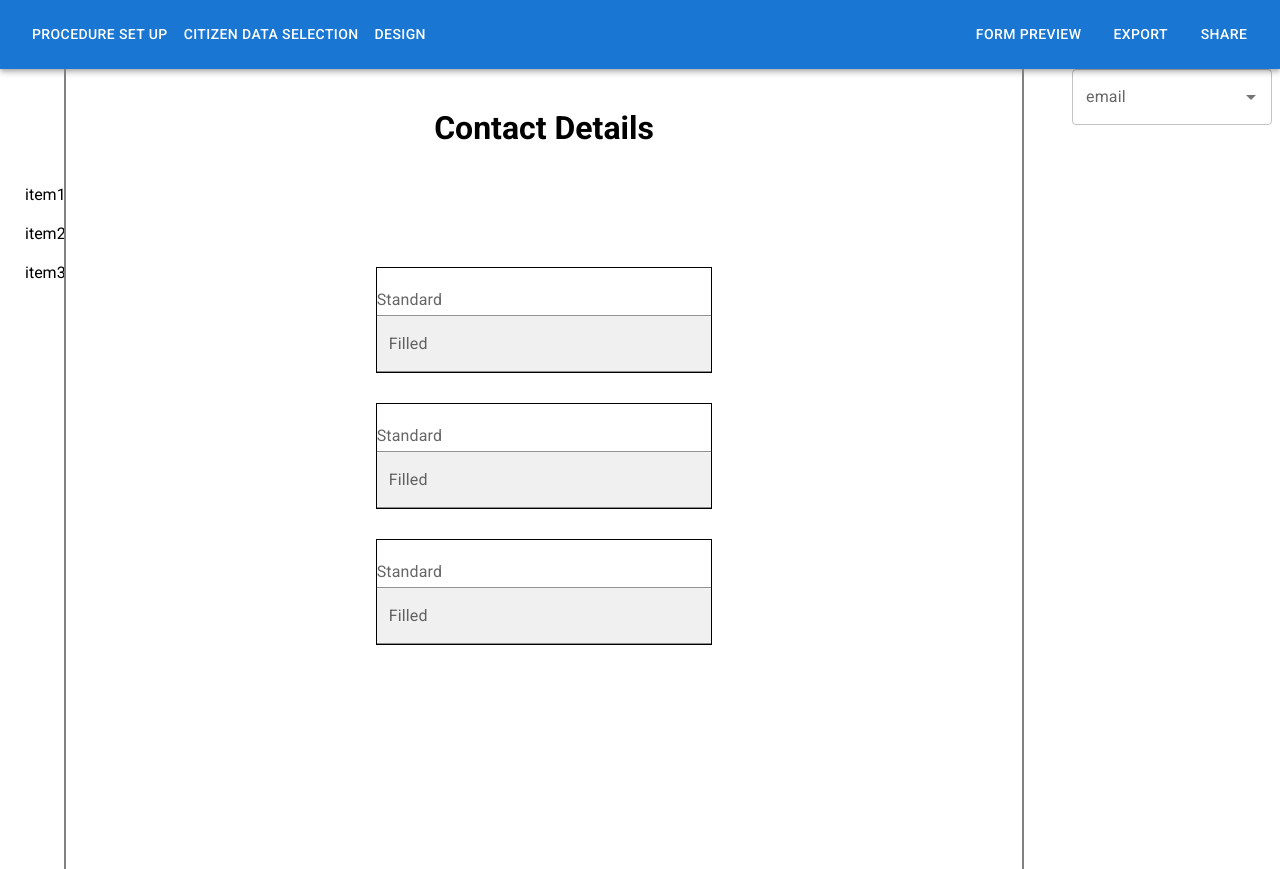
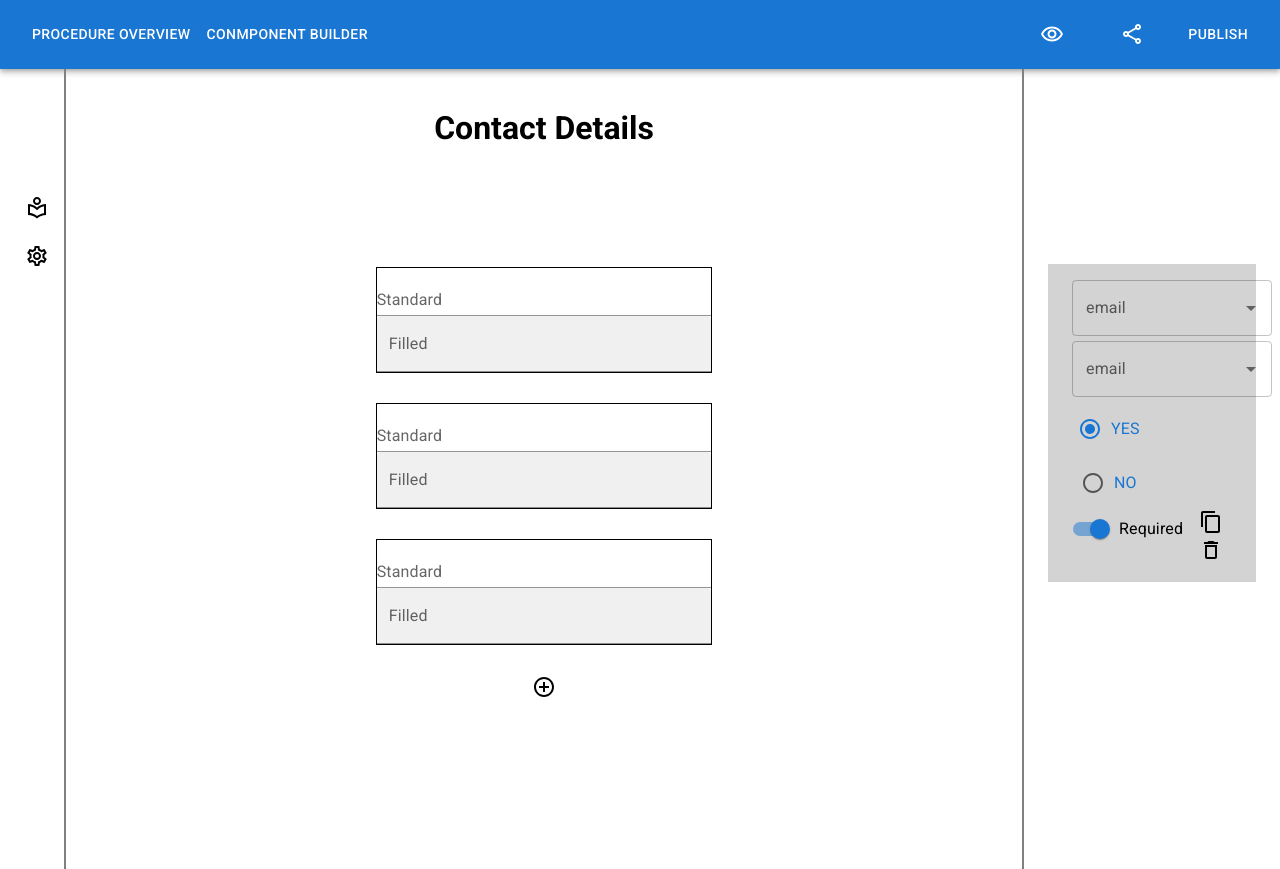
Before and after one commit to osoc22/project-digital-wallet, a React (Create React App) app: page /builder in a window 1280 px wide. Built offline with nearby package versions, Linux system fonts and the light colour scheme.

Commit message:
ciosn added to navbar and helper section, all sections styled

```diff
--- a/src/components/Builder.tsx
+++ b/src/components/Builder.tsx
@@ -4,15 +4,16 @@ import TextField from './TextField';
 import Container from '@mui/material/Container';
 import Box from '@mui/material/Box';
 import BuilderHelper from './BuilderHelper';
-
+import AddCircleOutlineIcon from '@mui/icons-material/AddCircleOutline';
+import LocalLibraryOutlinedIcon from '@mui/icons-material/LocalLibraryOutlined';
+import SettingsOutlinedIcon from '@mui/icons-material/SettingsOutlined';
 
 export default function ProcedureDesign() {
   return (
     <div className="builder-container">
       <div className="builder-sidebar">
-        <span className="builder-item">item1</span>
-        <span className="builder-item">item2</span>
-        <span className="builder-item">item3</span>
+        <span className="builder-item"><LocalLibraryOutlinedIcon /></span>
+        <span className="builder-item"><SettingsOutlinedIcon /></span>
       </div>
       <div className="builder-main">
         <div className='builder-title-section'>
@@ -29,6 +30,9 @@ export default function ProcedureDesign() {
             <TextField />
           </Box>
         </div>
+        <Box sx={{display:'flex', justifyContent:'center'}}>
+          <AddCircleOutlineIcon sx={{width:'60px'}} />
+        </Box>
       </div>
       <div className="builder-helper">
         <Container>
--- a/src/components/BuilderHelper.tsx
+++ b/src/components/BuilderHelper.tsx
@@ -1,12 +1,28 @@
 import ComboBox from './ComboBox';
 import Container from '@mui/material/Container';
 import Box from '@mui/material/Box';
+import ControlledRadioButtonsGroup from './RadioButton';
+import SwitchLabels from './SwitchLabels';
+import ContentCopyIcon from '@mui/icons-material/ContentCopy';
+import DeleteOutlineIcon from '@mui/icons-material/DeleteOutline';
+
 
 export default function BuilderHelper() {
   return (
-    <Container>
-      <Box sx={{display: 'flex', flexDirection: 'column'}}>
+    <Container  sx={{marginTop:'195px', backgroundColor: '#d3d3d3'}}>
+      <Box sx={{display: 'flex', flexDirection: 'column', py: 2 }}>
         <ComboBox />
+        <ComboBox />
+        <div>
+          <ControlledRadioButtonsGroup />
+        </div>
+        <div className='builder-helper-footer'>
+          <SwitchLabels />
+          <div className='builder-helper-footer-items'>
+            <span><ContentCopyIcon /></span>
+            <span><DeleteOutlineIcon /></span>
+          </div>
+        </div>
       </Box>
     </Container>
   )
--- a/src/components/ComboBox.tsx
+++ b/src/components/ComboBox.tsx
@@ -8,7 +8,7 @@ export default function ComboBox() {
       disablePortal
       id="combo-box-demo"
       options={dataOptions}
-      sx={{ width: 200 }}
+      sx={{ width: 200, marginBottom:'5px' }}
       renderInput={(params) => <TextField {...params} label="email" />}
     />
   );
--- a/src/components/Navbar.tsx
+++ b/src/components/Navbar.tsx
@@ -8,8 +8,10 @@ import Container from '@mui/material/Container';
 import Button from '@mui/material/Button';
 import MenuItem from '@mui/material/MenuItem';
 import Stack from '@mui/material/Stack';
+import ShareOutlinedIcon from '@mui/icons-material/ShareOutlined';
+import RemoveRedEyeOutlinedIcon from '@mui/icons-material/RemoveRedEyeOutlined';
 
-const pages = ['Procedure set up', 'Citizen data selection', 'Design'];
+const pages = ['Procedure overview', 'Conmponent Builder'];
 
 const Navbar = () => {
   const [anchorElNav, setAnchorElNav] = React.useState<null | HTMLElement>(null);
@@ -22,7 +24,7 @@ const Navbar = () => {
     <AppBar position="static">
       <Container maxWidth="xl">
         <Toolbar disableGutters>
-          <Box sx={{ flexGrow: 1, display: { xs: 'flex', md: 'none' } }}>
+          <Box sx={{ flexGrow: 1, display: { xs: 'flex', md: 'none'} }}>
             <Menu
               id="menu-appbar"
               anchorEl={anchorElNav}
@@ -61,9 +63,9 @@ const Navbar = () => {
           </Box>
 
           <Stack direction='row' spacing={2}>
-              <Button color='inherit'>Form Preview</Button>
-              <Button color='inherit'>Export</Button>
-              <Button color='inherit'>Share</Button>
+              <Button color='inherit'><RemoveRedEyeOutlinedIcon /></Button>
+              <Button color='inherit'><ShareOutlinedIcon /></Button>
+              <Button color='inherit'>Publish</Button>
           </Stack>
 
         </Toolbar>
--- /dev/null
+++ b/src/components/RadioButton.tsx
@@ -0,0 +1,34 @@
+import * as React from 'react';
+import Radio from '@mui/material/Radio';
+import RadioGroup from '@mui/material/RadioGroup';
+import FormControlLabel from '@mui/material/FormControlLabel';
+import FormControl from '@mui/material/FormControl';
+import FormLabel from '@mui/material/FormLabel';
+import Button from '@mui/material/Button';
+
+export default function ControlledRadioButtonsGroup() {
+  const [value, setValue] = React.useState('female');
+
+  const handleChange = (event: React.ChangeEvent<HTMLInputElement>) => {
+    setValue((event.target as HTMLInputElement).value);
+  };
+
+  return (
+    <FormControl >
+      {/* <FormLabel id="demo-controlled-radio-buttons-group">Do you have any children?</FormLabel> */}
+      <RadioGroup
+        aria-labelledby="demo-controlled-radio-buttons-group"
+        name="controlled-radio-buttons-group"
+        value={value}
+        onChange={handleChange}
+      >
+        <Button>
+          <FormControlLabel value="female" control={<Radio />} label="Yes" />
+        </Button>
+        <Button>
+          <FormControlLabel value="male" control={<Radio />} label="No" />
+        </Button>
+      </RadioGroup>
+    </FormControl>
+  );
+}
--- /dev/null
+++ b/src/components/SwitchLabels.tsx
@@ -0,0 +1,12 @@
+import * as React from 'react';
+import FormGroup from '@mui/material/FormGroup';
+import FormControlLabel from '@mui/material/FormControlLabel';
+import Switch from '@mui/material/Switch';
+
+export default function SwitchLabels() {
+  return (
+    <FormGroup>
+      <FormControlLabel control={<Switch defaultChecked />} label="Required" />
+    </FormGroup>
+  );
+}
--- a/src/index.css
+++ b/src/index.css
@@ -22,6 +22,8 @@ body {
 
 .builder-item {
   margin-bottom: 20px;
+  margin-right: auto;
+  margin-left: auto;
 }
 
 .builder-main{
@@ -40,3 +42,16 @@ body {
   flex-direction: column;
   align-items: center;
 }
+
+.builder-helper-footer {
+  display: flex;
+  justify-content: space-between;
+}
+
+.builder-helper-footer-items {
+  align-self: center;
+}
+
+.builder-helper-footer-items span {
+  margin-right: 15px;
+}
```
